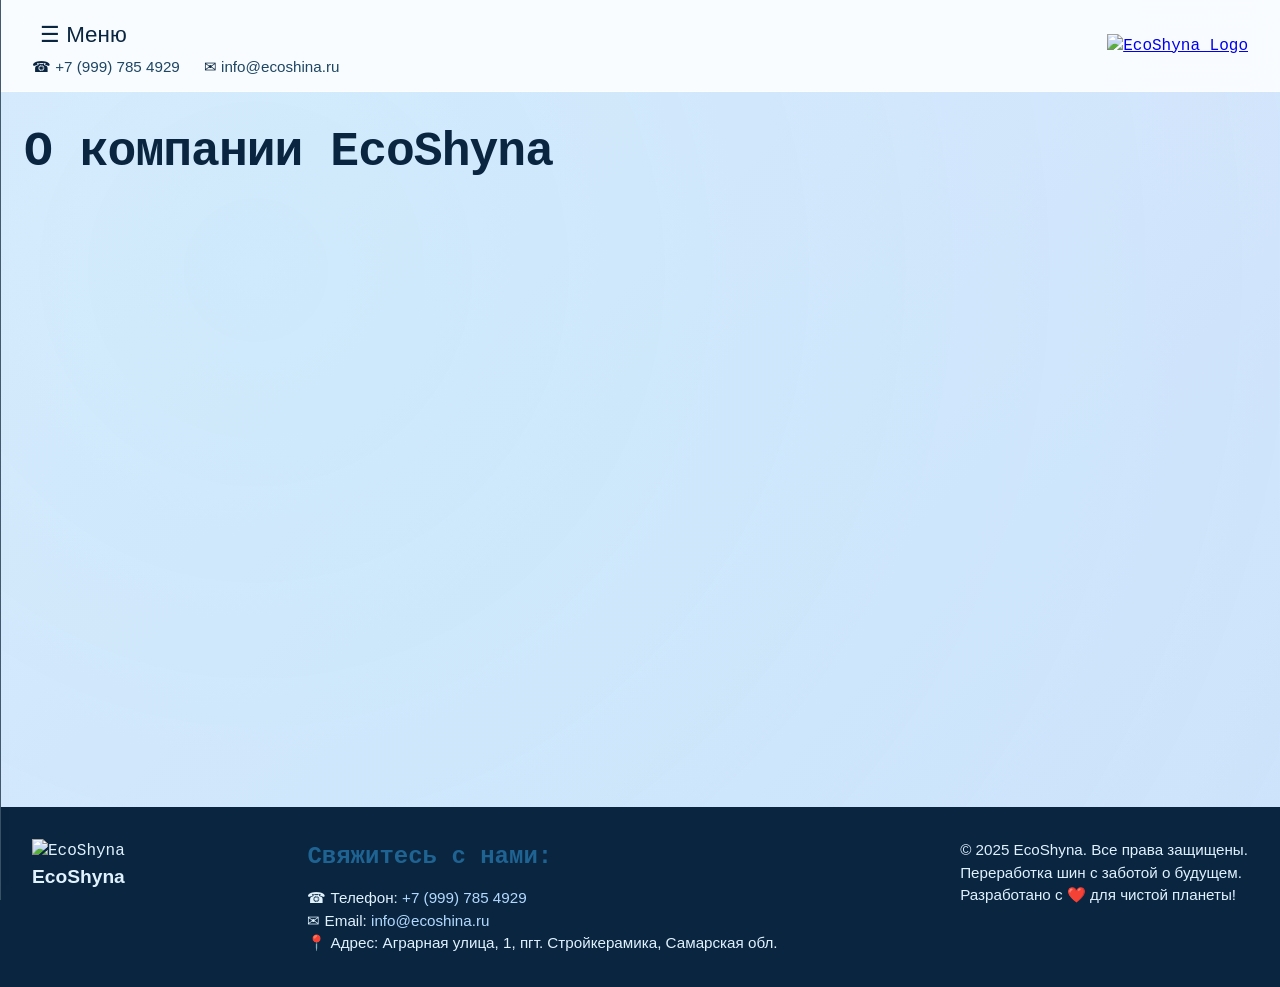
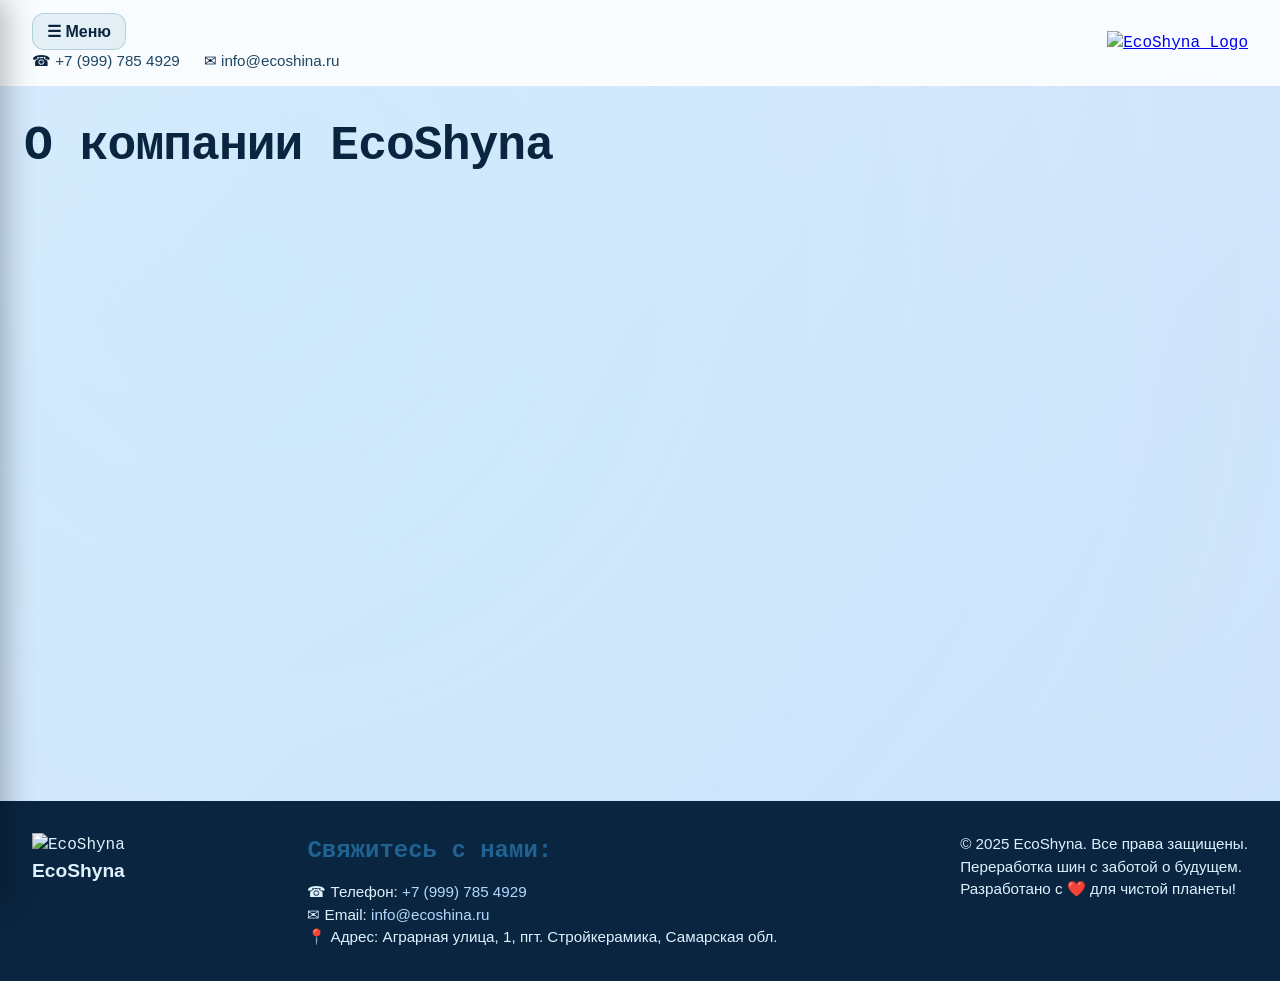

Update style.css

--- a/public/style.css
+++ b/public/style.css
@@ -109,21 +109,39 @@ p, li, .form-group label, .step p, .product-item p, .review-item p {
   background: rgba(255, 255, 255, 0.85);
 }
 
+/* ========== ОВЕРЛЕЙ БОКОВОГО МЕНЮ ========== */
+.sidenav-overlay {
+  display: none;
+  position: fixed;
+  inset: 0;
+  background: rgba(0, 0, 0, 0.45);
+  z-index: 1099;
+  backdrop-filter: blur(2px);
+}
+.sidenav-overlay.active {
+  display: block;
+}
+
 /* ========== БОКОВАЯ ПАНЕЛЬ ========== */
 .sidenav {
   height: 100%;
-  width: 0;
+  width: 270px;
   position: fixed;
   z-index: 1100;
   top: 0;
   left: 0;
-  background: rgba(10, 37, 64, 0.95);
+  background: rgba(10, 37, 64, 0.97);
   backdrop-filter: blur(20px);
   overflow-x: hidden;
-  transition: 0.3s ease;
+  overflow-y: auto;
+  transition: transform 0.3s ease;
   padding-top: 70px;
-  box-shadow: 2px 0 20px rgba(0, 0, 0, 0.1);
-  border-right: 1px solid rgba(255, 255, 255, 0.2);
+  box-shadow: 4px 0 30px rgba(0, 0, 0, 0.3);
+  border-right: 1px solid rgba(255, 255, 255, 0.15);
+  transform: translateX(-100%);
+}
+.sidenav.open {
+  transform: translateX(0);
 }
 
 .sidenav a, .sidenav .nav-btn {
@@ -151,17 +169,31 @@ p, li, .form-group label, .step p, .product-item p, .review-item p {
 
 .sidenav .close-nav-btn {
   position: absolute;
-  top: 20px;
-  right: 20px;
-  font-size: 28px;
-  color: white;
-  padding: 0;
-  background: transparent;
+  top: 16px;
+  right: 16px;
+  font-size: 1rem;
+  color: rgba(255,255,255,0.8);
+  padding: 8px 12px;
+  background: rgba(255,255,255,0.12);
+  border: 1px solid rgba(255,255,255,0.2);
+  border-radius: 12px;
+  cursor: pointer;
+  display: flex;
+  align-items: center;
+  gap: 6px;
+  transition: all 0.2s;
+  width: auto;
+}
+
+.sidenav .close-nav-btn::after {
+  content: 'Закрыть';
+  font-size: 0.8rem;
 }
 
 .sidenav .close-nav-btn:hover {
-  background: transparent;
-  transform: rotate(90deg);
+  background: rgba(255,255,255,0.22);
+  color: white;
+  padding-left: 12px;
 }
 
 .sidenav-title {
@@ -212,17 +244,6 @@ header {
   border-bottom: 1px solid rgba(255, 255, 255, 0.5);
 }
 
-.open-nav-btn {
-  background: none;
-  border: none;
-  font-size: 1.4rem;
-  color: #0a2540;
-  cursor: pointer;
-  padding: 8px;
-  display: flex;
-  align-items: center;
-  gap: 8px;
-}
 
 .header-logo {
   height: 56px;
@@ -879,6 +900,90 @@ footer {
   transform: translateY(0);
 }
 
+/* ========== AUTH NOTICE (требуется авторизация) ========== */
+.request-result.auth-notice {
+  border-left-color: #f39c12;
+  background: rgba(243, 156, 18, 0.08);
+  padding: 1.2rem 1.5rem;
+}
+
+.auth-required-notice {
+  display: flex;
+  flex-direction: column;
+  gap: 0.4rem;
+}
+
+.auth-required-notice i {
+  font-size: 1.5rem;
+  color: #f39c12;
+  margin-bottom: 0.25rem;
+}
+
+.auth-required-notice strong {
+  font-size: 1rem;
+  color: #0a2540;
+}
+
+.auth-required-notice p {
+  color: #555;
+  font-size: 0.88rem;
+  margin: 0;
+}
+
+/* ========== AVATAR FEEDBACK ========== */
+.avatar-feedback.success {
+  background: rgba(46, 204, 113, 0.15);
+  color: #1a7a45;
+  border-radius: 20px;
+}
+.avatar-feedback.error {
+  background: rgba(231, 76, 60, 0.12);
+  color: #c0392b;
+  border-radius: 20px;
+}
+
+/* ========== УЛУЧШЕНИЕ КНОПКИ МЕНЮ ========== */
+.open-nav-btn {
+  background: rgba(44, 125, 160, 0.1);
+  border: 1px solid rgba(44, 125, 160, 0.25);
+  border-radius: 12px;
+  font-size: 1rem;
+  color: #0a2540;
+  cursor: pointer;
+  padding: 8px 14px;
+  display: flex;
+  align-items: center;
+  gap: 8px;
+  transition: all 0.2s;
+  font-weight: 600;
+}
+.open-nav-btn:hover {
+  background: rgba(44, 125, 160, 0.18);
+}
+
+/* ========== УЛУЧШЕНИЕ LOGIN BTN ========== */
+.sidenav .login-btn {
+  background: rgba(44, 125, 160, 0.3) !important;
+  border-radius: 12px !important;
+  margin: 0 12px !important;
+  width: calc(100% - 24px) !important;
+}
+.sidenav .register-btn {
+  background: rgba(46, 204, 113, 0.25) !important;
+  border-radius: 12px !important;
+  margin: 0 12px !important;
+  width: calc(100% - 24px) !important;
+}
+
+/* ========== УЛУЧШЕНИЕ ФОРМЫ ЗАЯВКИ ========== */
+#request-form-data .btn-main {
+  margin-top: 0.5rem;
+  width: 100%;
+  justify-content: center;
+  padding: 14px;
+  font-size: 1rem;
+}
+
 /* ========== АДАПТИВНОСТЬ ========== */
 @media (max-width: 992px) {
   .header-contacts { display: none; }
@@ -894,10 +999,17 @@ footer {
   .news-grid { grid-template-columns: 1fr; }
   .news-stats-header { flex-direction: column; align-items: flex-start; }
   .stats-mini { flex-wrap: wrap; }
-  .chat-window { width: 280px; height: 400px; }
+  .chat-window { width: calc(100vw - 32px); max-width: 340px; height: 420px; right: 0; }
+  .chat-widget { right: 16px; bottom: 16px; }
+  #scrollTopBtn { right: 16px; bottom: 80px; }
   .footer-content { flex-direction: column; text-align: center; }
   h1 { font-size: clamp(1.6rem, 5vw, 2.4rem); }
   h2 { font-size: clamp(1.3rem, 4vw, 1.8rem); }
+  .modal { padding: 1.5rem; border-radius: 24px; width: 94vw; }
+  .auth-required-notice .btn-main,
+  .auth-required-notice .btn-secondary { font-size: 0.8rem; padding: 9px 16px; }
+  header { padding: 0.6rem 1rem; }
+  .header-left-content { gap: 10px; }
 }
 
 /* Перетаскиваемые модальные окна */
